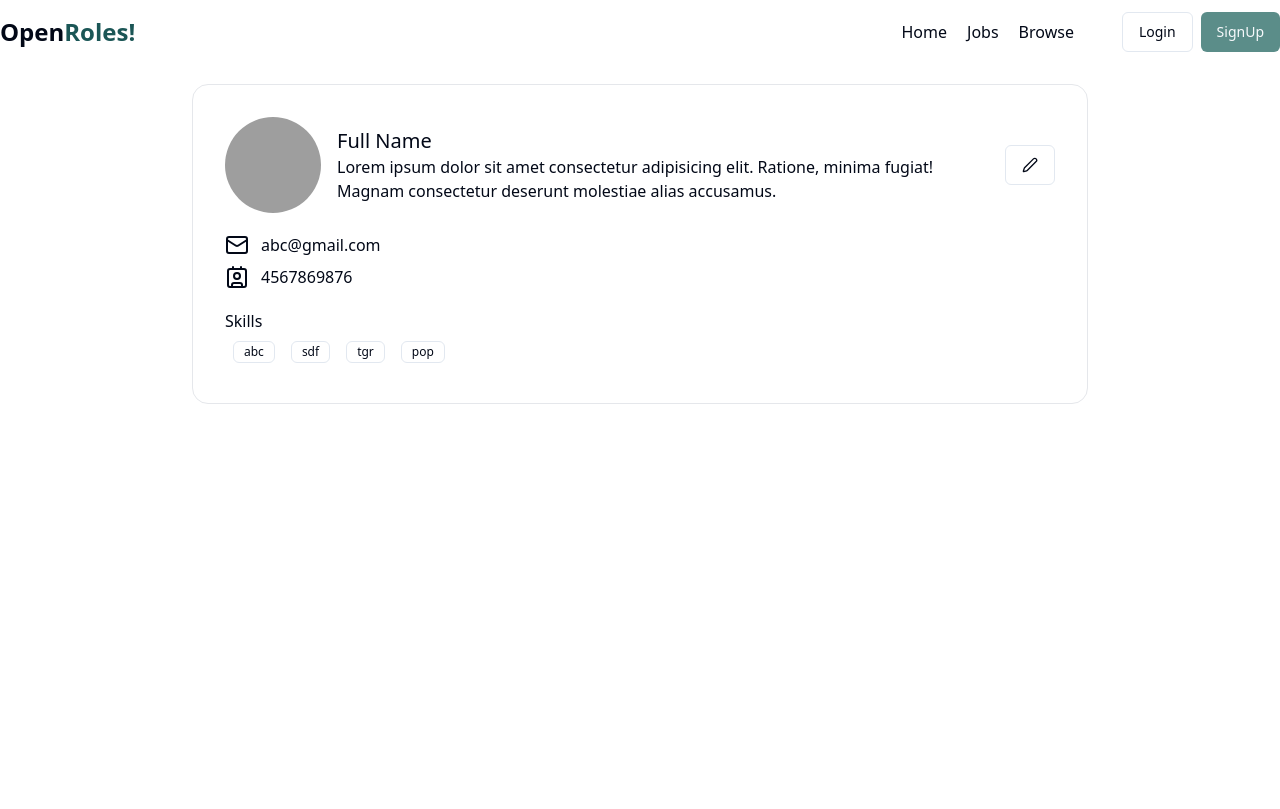
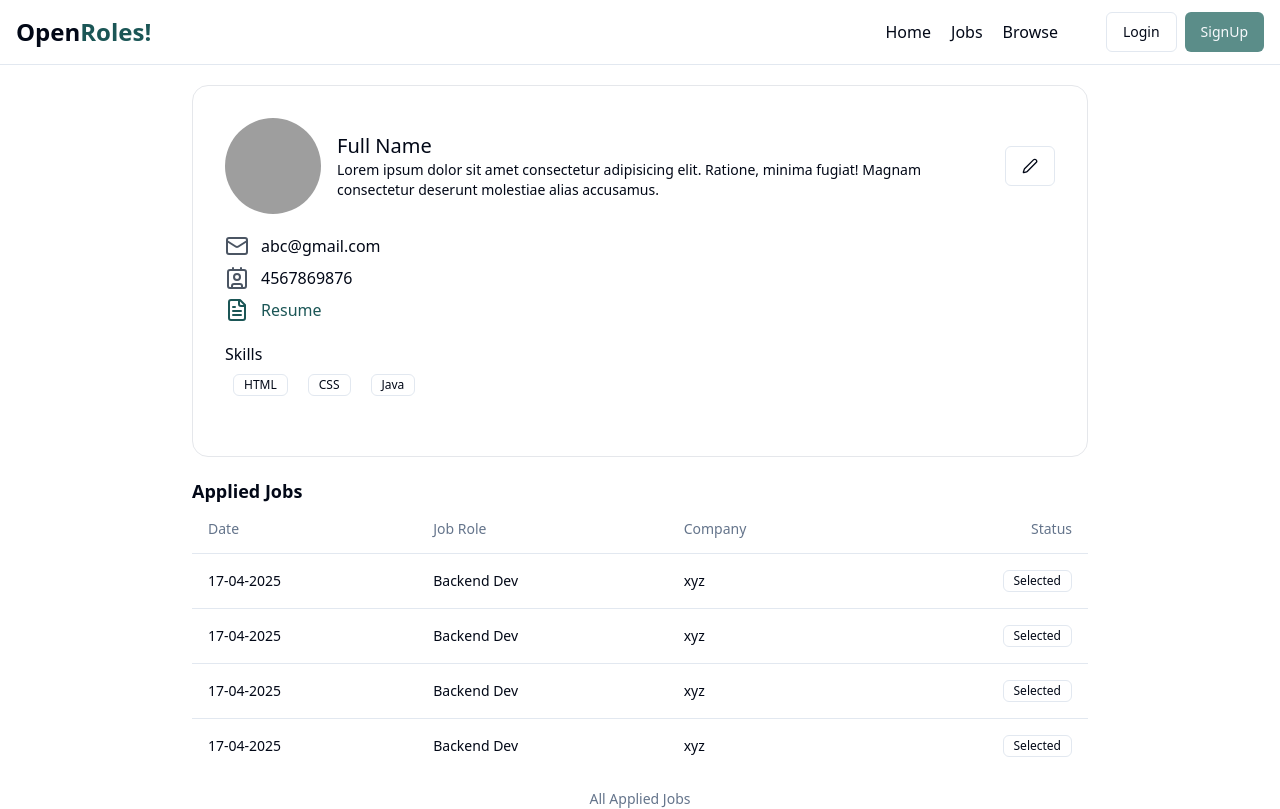
Before and after one commit to titanium-exe/OpenRoles, a React (Vite) app in the folder frontend/: page /profile in a window 1280 px wide. Built offline with nearby package versions, Linux system fonts and the light colour scheme; grey boxes are pictures that could not be loaded.

Commit message:
profile/

```diff
--- /dev/null
+++ b/frontend/src/components/AppliedJobsTable.jsx
@@ -0,0 +1,45 @@
+import React from 'react'
+import {
+  Table,
+  TableCaption,
+  TableHead,
+  TableHeader,
+  TableRow,
+  TableBody,
+  TableCell,
+} from './ui/table';
+import { Badge } from "./ui/badge";
+
+
+const AppliedJobsTable = () => {
+  return (
+    <div>
+      <Table>
+        <TableCaption>All Applied Jobs </TableCaption>
+          <TableHeader>
+            <TableRow>
+              <TableHead>Date</TableHead>
+              <TableHead>Job Role</TableHead>
+              <TableHead>Company</TableHead>
+              <TableHead className="text-right">Status</TableHead>
+            </TableRow>
+          </TableHeader>
+         <TableBody>
+          {
+            [1,2,3,4].map((item, index)=> (
+              <TableRow>
+                <TableCell>17-04-2025</TableCell>
+                <TableCell>Backend Dev</TableCell>
+                <TableCell>xyz</TableCell>
+                <TableCell className="text-right"><Badge variant="outline" className="rounded-md font-light ">Selected</Badge></TableCell>
+              </TableRow>
+
+            ))
+          }
+         </TableBody>
+      </Table>
+    </div>
+  )
+};
+
+export default AppliedJobsTable;
--- a/frontend/src/components/Profile.jsx
+++ b/frontend/src/components/Profile.jsx
@@ -2,16 +2,20 @@
 import { Avatar, AvatarImage } from "./ui/avatar";
 import React from "react";
 import { Button } from "./ui/button";
-import { Contact, Mail, Pen } from "lucide-react";
+import { Contact, Mail, Pen, FileText } from "lucide-react";
 import { Badge } from "./ui/badge";
+import { Label } from "./ui/label";
+import AppliedJobsTable from "./AppliedJobsTable";
 
-const skills = ['abc','sdf','tgr','pop'];
+const skills = ["HTML", "CSS", "Java"];
 
 const Profile = () => {
+  const hasResume = true;
   return (
     <div>
       <Navbar />
       <div className="max-w-4xl mx-auto bg-white border border-gray-200 rounded-2xl my-5 p-8">
+        {/* Profile Header */}
         <div>
           <div className="flex items-center gap-4">
             <Avatar className="h-24 w-24">
@@ -22,7 +26,7 @@
             </Avatar>
             <div>
               <h1 className="font-medium text-xl">Full Name</h1>
-              <p>
+              <p className="font-light text-sm">
                 Lorem ipsum dolor sit amet consectetur adipisicing elit.
                 Ratione, minima fugiat! Magnam consectetur deserunt molestiae
                 alias accusamus.
@@ -35,24 +39,61 @@
             </div>
           </div>
         </div>
-        <div className='my-5'>
-          <div className='flex items-center gap-3 my-2'>
-            <Mail />
-            <span>abc@gmail.com</span>
+
+        {/* Contact Info */}
+        <div className="my-5 space-y-2">
+          <div className="flex items-center gap-3">
+            <Mail className="text-gray-600" />
+            <span className="font-light">abc@gmail.com</span>
           </div>
-          <div className='flex items-center gap-3 my-2'>
-            <Contact />
-            <span>4567869876</span>
+          <div className="flex items-center gap-3">
+            <Contact className="text-gray-600" />
+            <span className="font-light">4567869876</span>
+          </div>
+          <div className="flex items-center gap-3">
+            <FileText className="text-[#1b5656]" />
+            {hasResume ? (
+              <a
+                href="https://anoopsarkar.github.io/compilers-class/"
+                target="_blank"
+                rel="noopener noreferrer"
+                className="text-[#1b5656] hover:underline font-light"
+              >
+                Resume
+              </a>
+            ) : (
+              <span className="font-extralight">N/A</span>
+            )}
           </div>
         </div>
-        <div>
-          <h1>Skills</h1>
-          {
-            skills.map((item, index)=> <Badge key={index}  variant="outline" className=" rounded-md font-light my-2 mx-2">{item}</Badge>)
-          }
+
+        {/* Skills */}
+        <div className="my-5">
+          <h1 className="font-medium text-md">Skills</h1>
+          <div className="flex items-center gap-1 flex-wrap">
+            {skills.length !== 0 ? (
+              skills.map((item, index) => (
+                <Badge
+                  key={index}
+                  variant="outline"
+                  className="rounded-md font-light my-2 mx-2"
+                >
+                  {item}
+                </Badge>
+              ))
+            ) : (
+              <span className="font-extralight">N/A</span>
+            )}
+          </div>
         </div>
 
       </div>
+      <div className="max-w-4xl mx-auto bg-white rounded-md">
+          <h1 className="font-bold text-lg">Applied Jobs</h1>
+          {/* Application Table  */}
+          <AppliedJobsTable />
+
+        </div>
     </div>
   );
 };
--- a/frontend/src/components/shared/Navbar.jsx
+++ b/frontend/src/components/shared/Navbar.jsx
@@ -1,44 +1,45 @@
-import { Popover, PopoverContent } from "@radix-ui/react-popover";
 import React from "react";
-import { Button } from "../ui/button";
-import { PopoverTrigger } from "@radix-ui/react-popover";
-import { Avatar, AvatarImage } from "@radix-ui/react-avatar";
-import { LogOut, User2 } from "lucide-react";
 import { Link } from "react-router-dom";
 import { useSelector } from "react-redux";
+import { Button } from "../ui/button";
+import { Avatar, AvatarImage } from "../ui/avatar";
+import {
+  Popover,
+  PopoverTrigger,
+  PopoverContent,
+} from "../ui/popover";
+import { LogOut, User2 } from "lucide-react";
 
 const Navbar = () => {
   const { user } = useSelector((store) => store.auth);
+
   return (
-    <div className="bg-white">
-      <div className="flex items-center justify-between mx-auto max-w-7xl h-16">
-        <div>
-          <h1 className="text-2xl font-bold">
-            Open<span className="text-[#1b5656]">Roles!</span>
-          </h1>
-        </div>
+    <div className="bg-white border-b">
+      <div className="flex items-center justify-between mx-auto max-w-7xl h-16 px-4">
+        <h1 className="text-2xl font-bold">
+          Open<span className="text-[#1b5656]">Roles!</span>
+        </h1>
 
         <div className="flex items-center gap-12">
           <ul className="flex font-medium items-center gap-5">
             <li>
-              {" "}
-              <Link to={"/"}>Home</Link>
+              <Link to="/">Home</Link>
             </li>
             <li>
-              <Link to={"/jobs"}>Jobs</Link>
+              <Link to="/jobs">Jobs</Link>
             </li>
             <li>
-              <Link to={"/browse"}>Browse</Link>
+              <Link to="/browse">Browse</Link>
             </li>
           </ul>
+
           {!user ? (
             <div className="flex items-center gap-2">
               <Link to="/login">
-                {" "}
                 <Button variant="outline">Login</Button>
               </Link>
               <Link to="/signup">
-                <Button className="bg-[#5b8d89] hover:[#2c5f71]">SignUp</Button>
+                <Button className="bg-[#5b8d89] hover:bg-[#2c5f71]">SignUp</Button>
               </Link>
             </div>
           ) : (
@@ -48,37 +49,38 @@
                   <AvatarImage
                     src="https://github.com/shadcn.png"
                     alt="@shadcn"
-                    className="h-11 w-11 rounded-full overflow-hidden"
+                    className="h-11 w-11 rounded-full"
                   />
                 </Avatar>
               </PopoverTrigger>
-              <PopoverContent className="w-80">
-                <div className="flex gap-3 space-y-2">
-                  <Avatar className="cursor-pointer">
+
+              <PopoverContent className="w-64 p-4 rounded-xl shadow-xl border bg-white">
+                <div className="flex items-center gap-3 mb-4">
+                  <Avatar>
                     <AvatarImage
                       src="https://github.com/shadcn.png"
                       alt="@shadcn"
-                      className="h-11 w-11 rounded-full overflow-hidden"
+                      className="h-10 w-10 rounded-full"
                     />
                   </Avatar>
                   <div>
                     <h4 className="font-medium">Ekamleen</h4>
-                    <p className="text-sm text-muted-foreground">
-                      She/Her/Hers
-                    </p>
+                    <p className="text-sm text-muted-foreground">She/Her/Hers</p>
                   </div>
                 </div>
-                <div className="flex flex-col my-2 text-gray-500">
-                  <div className="flex w-fit items-center gap-2 cursor-pointer">
-                    <User2 />
-                    <Link to="/profile">
-                      <Button variant="link">View Profile</Button>
-                    </Link>
-                  </div>
-                  <div className="flex w-fit items-center gap-2 cursor-pointer">
-                    <LogOut />
-                    <Button variant="link">Logout</Button>
-                  </div>
+
+                <div className="flex flex-col gap-2 text-sm">
+                  <Link
+                    to="/profile"
+                    className="flex items-center gap-2 text-gray-700 hover:text-black"
+                  >
+                    <User2 className="h-4 w-4" />
+                    View Profile
+                  </Link>
+                  <button className="flex items-center gap-2 text-gray-700 hover:text-black">
+                    <LogOut className="h-4 w-4" />
+                    Logout
+                  </button>
                 </div>
               </PopoverContent>
             </Popover>
--- /dev/null
+++ b/frontend/src/components/ui/table.jsx
@@ -0,0 +1,83 @@
+import * as React from "react"
+
+import { cn } from "@/lib/utils"
+
+const Table = React.forwardRef(({ className, ...props }, ref) => (
+  <div className="relative w-full overflow-auto">
+    <table
+      ref={ref}
+      className={cn("w-full caption-bottom text-sm", className)}
+      {...props} />
+  </div>
+))
+Table.displayName = "Table"
+
+const TableHeader = React.forwardRef(({ className, ...props }, ref) => (
+  <thead ref={ref} className={cn("[&_tr]:border-b", className)} {...props} />
+))
+TableHeader.displayName = "TableHeader"
+
+const TableBody = React.forwardRef(({ className, ...props }, ref) => (
+  <tbody
+    ref={ref}
+    className={cn("[&_tr:last-child]:border-0", className)}
+    {...props} />
+))
+TableBody.displayName = "TableBody"
+
+const TableFooter = React.forwardRef(({ className, ...props }, ref) => (
+  <tfoot
+    ref={ref}
+    className={cn("border-t bg-muted/50 font-medium [&>tr]:last:border-b-0", className)}
+    {...props} />
+))
+TableFooter.displayName = "TableFooter"
+
+const TableRow = React.forwardRef(({ className, ...props }, ref) => (
+  <tr
+    ref={ref}
+    className={cn(
+      "border-b transition-colors hover:bg-muted/50 data-[state=selected]:bg-muted",
+      className
+    )}
+    {...props} />
+))
+TableRow.displayName = "TableRow"
+
+const TableHead = React.forwardRef(({ className, ...props }, ref) => (
+  <th
+    ref={ref}
+    className={cn(
+      "h-12 px-4 text-left align-middle font-medium text-muted-foreground [&:has([role=checkbox])]:pr-0",
+      className
+    )}
+    {...props} />
+))
+TableHead.displayName = "TableHead"
+
+const TableCell = React.forwardRef(({ className, ...props }, ref) => (
+  <td
+    ref={ref}
+    className={cn("p-4 align-middle [&:has([role=checkbox])]:pr-0", className)}
+    {...props} />
+))
+TableCell.displayName = "TableCell"
+
+const TableCaption = React.forwardRef(({ className, ...props }, ref) => (
+  <caption
+    ref={ref}
+    className={cn("mt-4 text-sm text-muted-foreground", className)}
+    {...props} />
+))
+TableCaption.displayName = "TableCaption"
+
+export {
+  Table,
+  TableHeader,
+  TableBody,
+  TableFooter,
+  TableHead,
+  TableRow,
+  TableCell,
+  TableCaption,
+}
```
